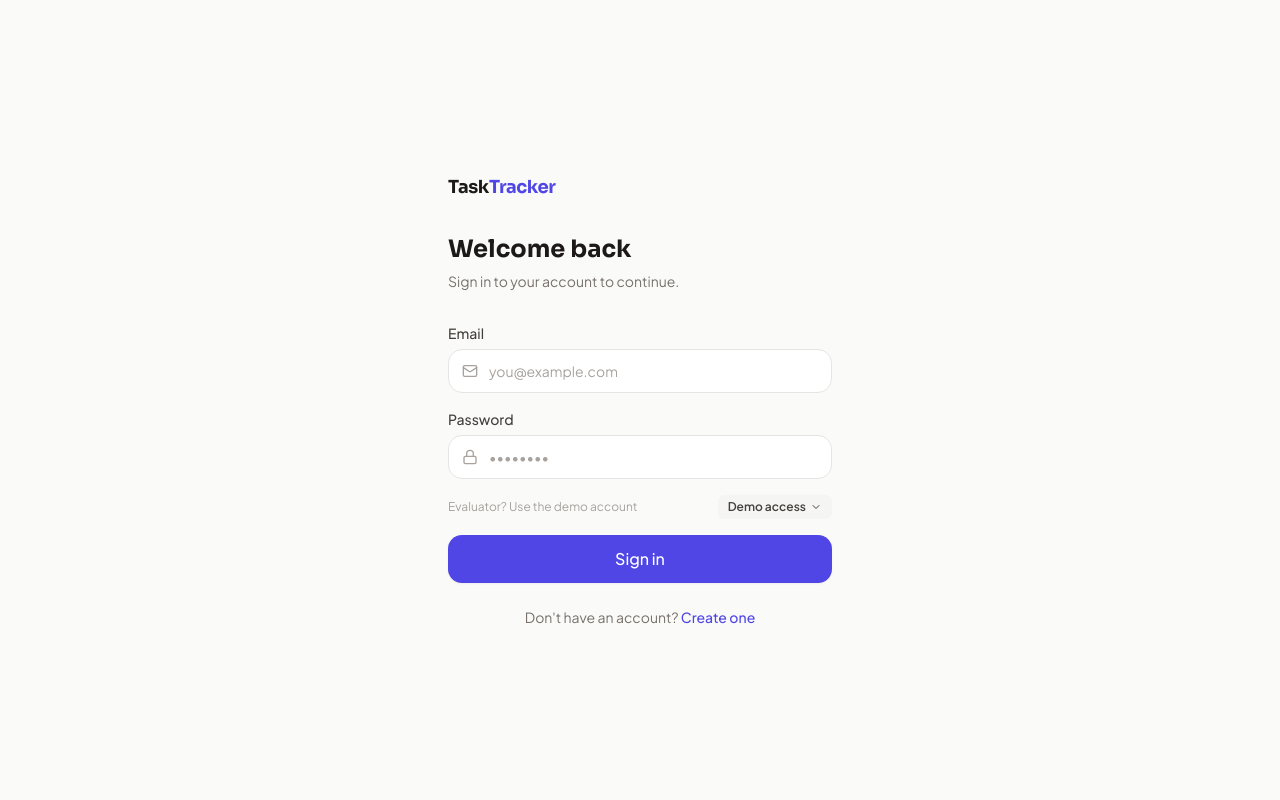
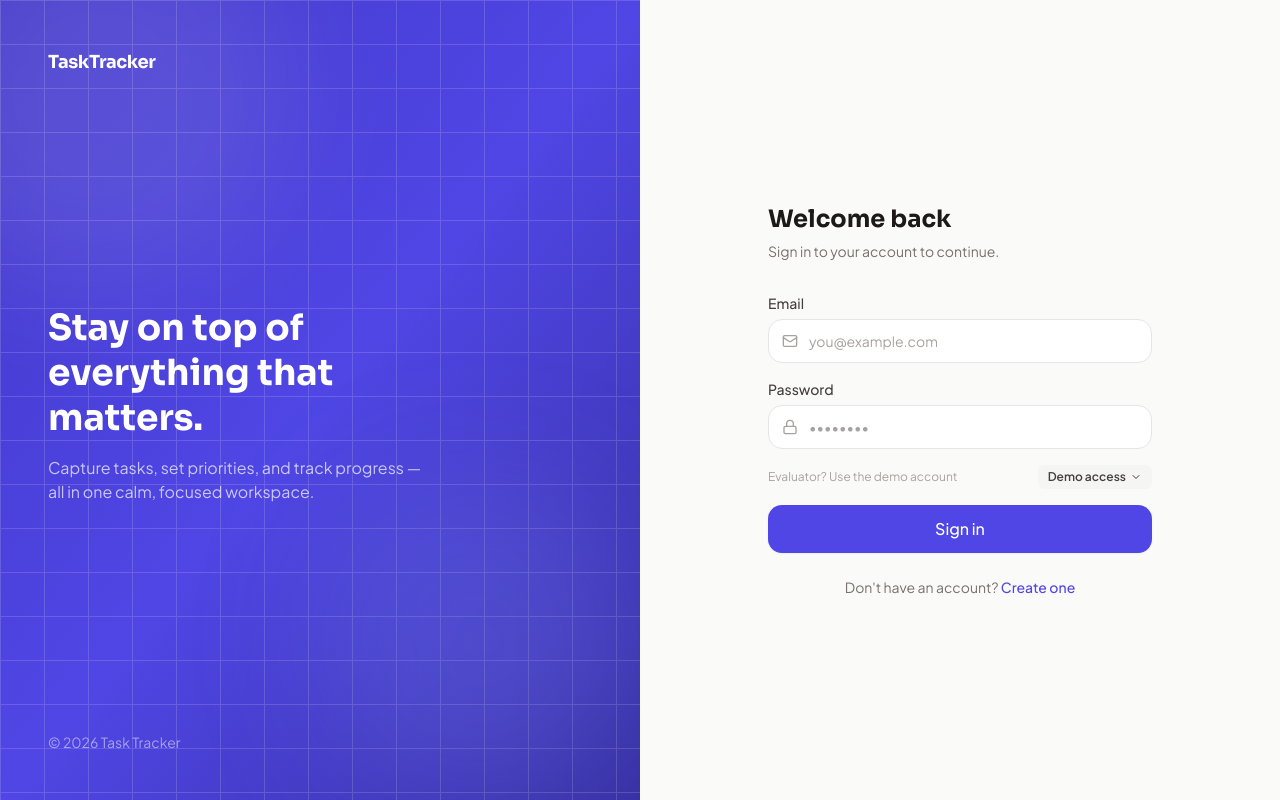
Before and after one commit to KrishTrivedi025/task-tracker, a React (Vite) app in the folder client/: page /login in a window 1280 px wide. Built offline with nearby package versions, Linux system fonts and the light colour scheme; no server answers.

Commit message:
Restore purple split panel; remove only the icon box beside TaskTracker text

```diff
--- a/client/src/components/AuthLayout.jsx
+++ b/client/src/components/AuthLayout.jsx
@@ -3,14 +3,54 @@ import Logo from "./ui/Logo.jsx";
 
 export default function AuthLayout({ title, subtitle, children }) {
   return (
-    <div className="flex min-h-screen items-center justify-center bg-canvas px-6 py-12">
+    <div className="flex min-h-screen bg-canvas">
+      {/* Brand panel — hidden on small screens */}
+      <div className="relative hidden w-1/2 overflow-hidden bg-ink lg:block">
+        <div className="absolute inset-0 bg-gradient-to-br from-brand-700 via-brand-600 to-indigo-800" />
+        {/* decorative grid */}
+        <div
+          className="absolute inset-0 opacity-[0.15]"
+          style={{
+            backgroundImage:
+              "linear-gradient(#fff 1px, transparent 1px), linear-gradient(90deg, #fff 1px, transparent 1px)",
+            backgroundSize: "44px 44px",
+          }}
+        />
+        <div className="absolute -left-24 -top-24 h-96 w-96 rounded-full bg-white/10 blur-3xl" />
+        <div className="absolute bottom-0 right-0 h-80 w-80 rounded-full bg-indigo-400/20 blur-3xl" />
+
+        <div className="relative flex h-full flex-col justify-between p-12">
+          {/* Logo — text only, no icon box */}
+          <Logo showIcon={false} className="[&_span]:text-white" />
+          <motion.div
+            initial={{ opacity: 0, y: 20 }}
+            animate={{ opacity: 1, y: 0 }}
+            transition={{ duration: 0.6, ease: "easeOut" }}
+          >
+            <h2 className="max-w-md font-display text-4xl font-bold leading-tight text-white">
+              Stay on top of everything that matters.
+            </h2>
+            <p className="mt-4 max-w-sm text-white/70">
+              Capture tasks, set priorities, and track progress — all in one
+              calm, focused workspace.
+            </p>
+          </motion.div>
+          <p className="text-sm text-white/50">
+            © {new Date().getFullYear()} Task Tracker
+          </p>
+        </div>
+      </div>
+
+      {/* Form side */}
+      <div className="flex w-full items-center justify-center px-6 py-12 lg:w-1/2">
         <motion.div
           initial={{ opacity: 0, y: 16 }}
           animate={{ opacity: 1, y: 0 }}
           transition={{ duration: 0.4, ease: "easeOut" }}
           className="w-full max-w-sm"
         >
-        <div className="mb-8">
+          {/* Logo shown only on mobile (panel hidden) — text only */}
+          <div className="mb-8 lg:hidden">
             <Logo showIcon={false} />
           </div>
           <h1 className="font-display text-2xl font-bold text-ink">{title}</h1>
@@ -18,5 +58,6 @@ export default function AuthLayout({ title, subtitle, children }) {
           <div className="mt-8">{children}</div>
         </motion.div>
       </div>
+    </div>
   );
 }
```
Lines whose indentation alone changed are shown as unchanged.
